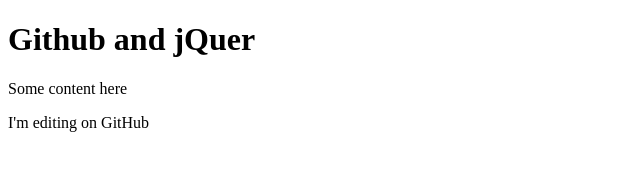
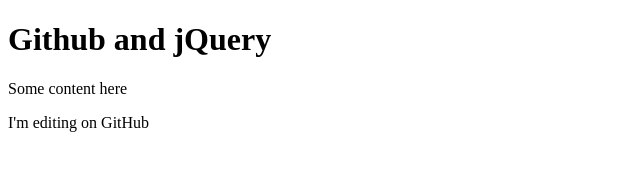
Before and after one commit to f-y-7/First-Repository, a plain HTML site: page index.html in a window 1280 px wide. Shown: the full height of the page, 0-640 px from the left. Drawn offline with Linux system fonts and the light colour scheme.

```diff
--- a/index.html
+++ b/index.html
@@ -7,7 +7,7 @@
 
 </body>
 
-<h1>Github and jQuer</h1>
+<h1>Github and jQuery</h1>
 
 <p>Some content here</p>
 
```
